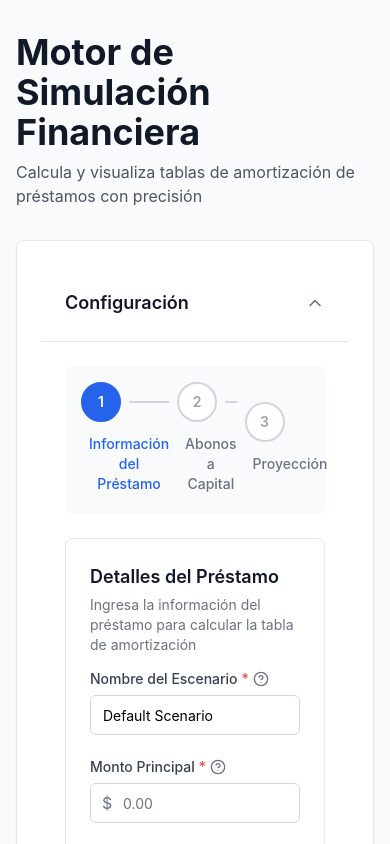
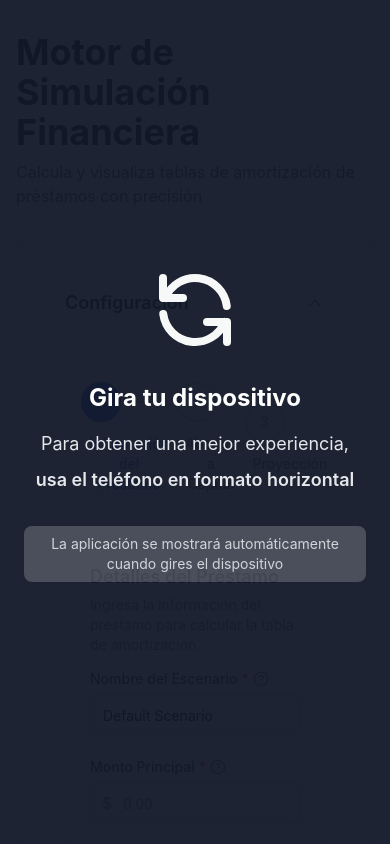
Before and after one commit to erjosara8916/finanzas-erick-saravia, a React (Vite) app: page / in a window 390 px wide. Shown: the top 844 px of the page. Built offline with nearby package versions, Linux system fonts and the light colour scheme.

Commit message:
feat: With screen message

```diff
--- a/src/App.tsx
+++ b/src/App.tsx
@@ -5,6 +5,7 @@ import AmortizationTable from './components/loan/AmortizationTable';
 import LoanSummary from './components/loan/LoanSummary';
 import Collapsible from './components/ui/Collapsible';
 import Stepper from './components/ui/Stepper';
+import OrientationWarning from './components/ui/OrientationWarning';
 import { useLoanStore } from './store/loanStore';
 
 function App() {
@@ -63,6 +64,7 @@ function App() {
 
   return (
     <div className="min-h-screen bg-gray-50 dark:bg-gray-900 transition-colors">
+      <OrientationWarning />
       <div className="container mx-auto px-4 py-8 max-w-7xl">
         <header className="mb-8">
           <h1 className="text-4xl font-bold text-gray-900 dark:text-white mb-2">
--- /dev/null
+++ b/src/components/ui/OrientationWarning.tsx
@@ -0,0 +1,124 @@
+import { useState, useEffect } from 'react';
+
+export default function OrientationWarning() {
+  const [isPortrait, setIsPortrait] = useState(false);
+  const [isMobile, setIsMobile] = useState(false);
+
+  useEffect(() => {
+    // Función para detectar si es un dispositivo móvil
+    const checkIsMobile = () => {
+      return /Android|webOS|iPhone|iPad|iPod|BlackBerry|IEMobile|Opera Mini/i.test(
+        navigator.userAgent
+      ) || window.innerWidth < 768;
+    };
+
+    // Función para verificar la orientación
+    const checkOrientation = () => {
+      const mobile = checkIsMobile();
+      setIsMobile(mobile);
+
+      if (mobile) {
+        // Usar window.orientation o matchMedia para detectar orientación
+        const isPortraitMode =
+          window.matchMedia('(orientation: portrait)').matches ||
+          (window.orientation === 0 || window.orientation === 180);
+
+        setIsPortrait(isPortraitMode);
+      } else {
+        setIsPortrait(false);
+      }
+    };
+
+    // Verificar al montar el componente
+    checkOrientation();
+
+    // Escuchar cambios de orientación
+    const handleOrientationChange = () => {
+      // Pequeño delay para asegurar que la orientación se haya actualizado
+      setTimeout(checkOrientation, 100);
+    };
+
+    // Escuchar cambios de tamaño de ventana (útil para emuladores y tablets)
+    const handleResize = () => {
+      checkOrientation();
+    };
+
+    // Agregar listeners
+    window.addEventListener('orientationchange', handleOrientationChange);
+    window.addEventListener('resize', handleResize);
+
+    // También usar matchMedia para mejor soporte
+    const mediaQuery = window.matchMedia('(orientation: portrait)');
+    const handleMediaQueryChange = () => {
+      checkOrientation();
+    };
+
+    // Soporte moderno para matchMedia
+    if (mediaQuery.addEventListener) {
+      mediaQuery.addEventListener('change', handleMediaQueryChange);
+    } else {
+      // Fallback para navegadores antiguos
+      mediaQuery.addListener(handleMediaQueryChange);
+    }
+
+    // Cleanup
+    return () => {
+      window.removeEventListener('orientationchange', handleOrientationChange);
+      window.removeEventListener('resize', handleResize);
+      if (mediaQuery.removeEventListener) {
+        mediaQuery.removeEventListener('change', handleMediaQueryChange);
+      } else {
+        mediaQuery.removeListener(handleMediaQueryChange);
+      }
+    };
+  }, []);
+
+  // Solo mostrar en dispositivos móviles en modo vertical
+  if (!isMobile || !isPortrait) {
+    return null;
+  }
+
+  return (
+    <div className="fixed inset-0 z-50 flex items-center justify-center bg-gray-900 bg-opacity-95 dark:bg-gray-950 dark:bg-opacity-95">
+      <div className="text-center px-6 max-w-md mx-auto">
+        <div className="mb-6">
+          {/* Ícono de rotación */}
+          <svg
+            className="w-24 h-24 mx-auto text-white animate-pulse"
+            fill="none"
+            stroke="currentColor"
+            viewBox="0 0 24 24"
+            xmlns="http://www.w3.org/2000/svg"
+          >
+            <path
+              strokeLinecap="round"
+              strokeLinejoin="round"
+              strokeWidth={2}
+              d="M4 4v5h.582m15.356 2A8.001 8.001 0 004.582 9m0 0H9m11 11v-5h-.581m0 0a8.003 8.003 0 01-15.357-2m15.357 2H15"
+            />
+          </svg>
+        </div>
+
+        <h2 className="text-2xl font-bold text-white mb-4">
+          Gira tu dispositivo
+        </h2>
+
+        <p className="text-lg text-gray-200 mb-2">
+          Para obtener una mejor experiencia,
+        </p>
+
+        <p className="text-lg text-gray-200 font-semibold">
+          usa el teléfono en formato horizontal
+        </p>
+
+        <div className="mt-8">
+          <div className="inline-block px-4 py-2 bg-white bg-opacity-20 rounded-lg">
+            <p className="text-sm text-gray-300">
+              La aplicación se mostrará automáticamente cuando gires el dispositivo
+            </p>
+          </div>
+        </div>
+      </div>
+    </div>
+  );
+}
```
